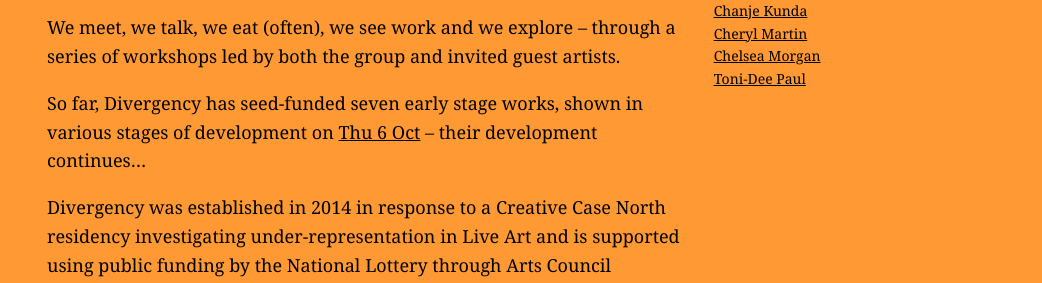
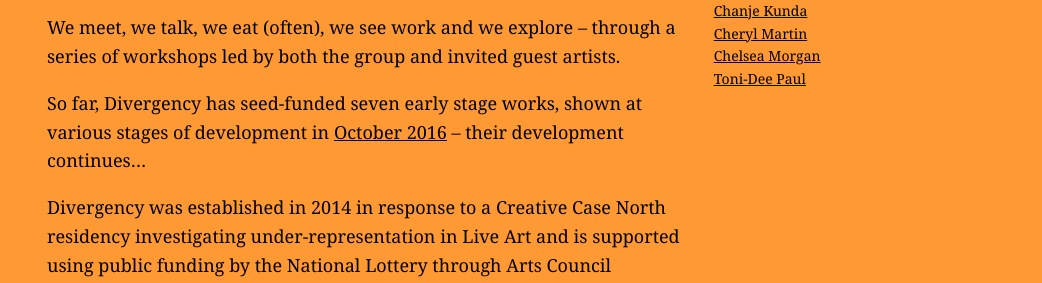
Before and after one commit to divergencymcr/divergencymcr.github.io, a Jekyll site: the page built from current/artist/index.md, in a window 1280 px wide. Shown: the part 677-960 px from the top of the page, without its empty margins (108-1150 px from the left). Built offline with Jekyll 4.4.1, drawn with Linux system fonts in a browser that asks for light colours.

Commit message:
artist home amend date

```diff
--- a/current/artist/index.md
+++ b/current/artist/index.md
@@ -11,7 +11,7 @@ Divergency is an informal network, supporting a small group of culturally divers
 
 We meet, we talk, we eat (often), we see work and we explore – through a series of workshops led by both the group and invited guest artists.
 
-So far, Divergency has seed-funded seven early stage works, shown in various stages of development on [Thu 6 Oct](/current/event) – their development continues…
+So far, Divergency has seed-funded seven early stage works, shown at various stages of development in [October 2016](/current/event) – their development continues…
 
 Divergency was established in 2014 in response to a Creative Case North residency investigating under-representation in Live Art and is supported using public funding by the National Lottery through Arts Council England and by hÅb and STUN.
 
```
